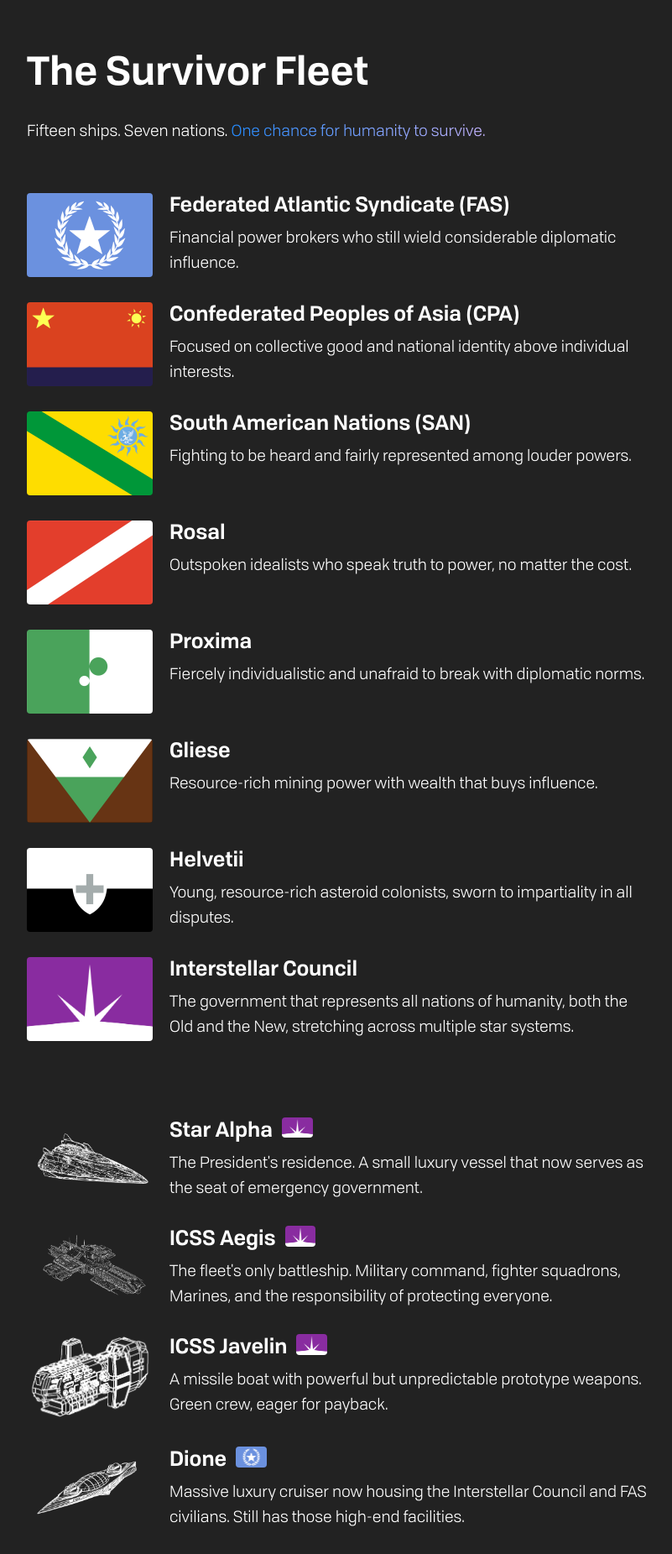
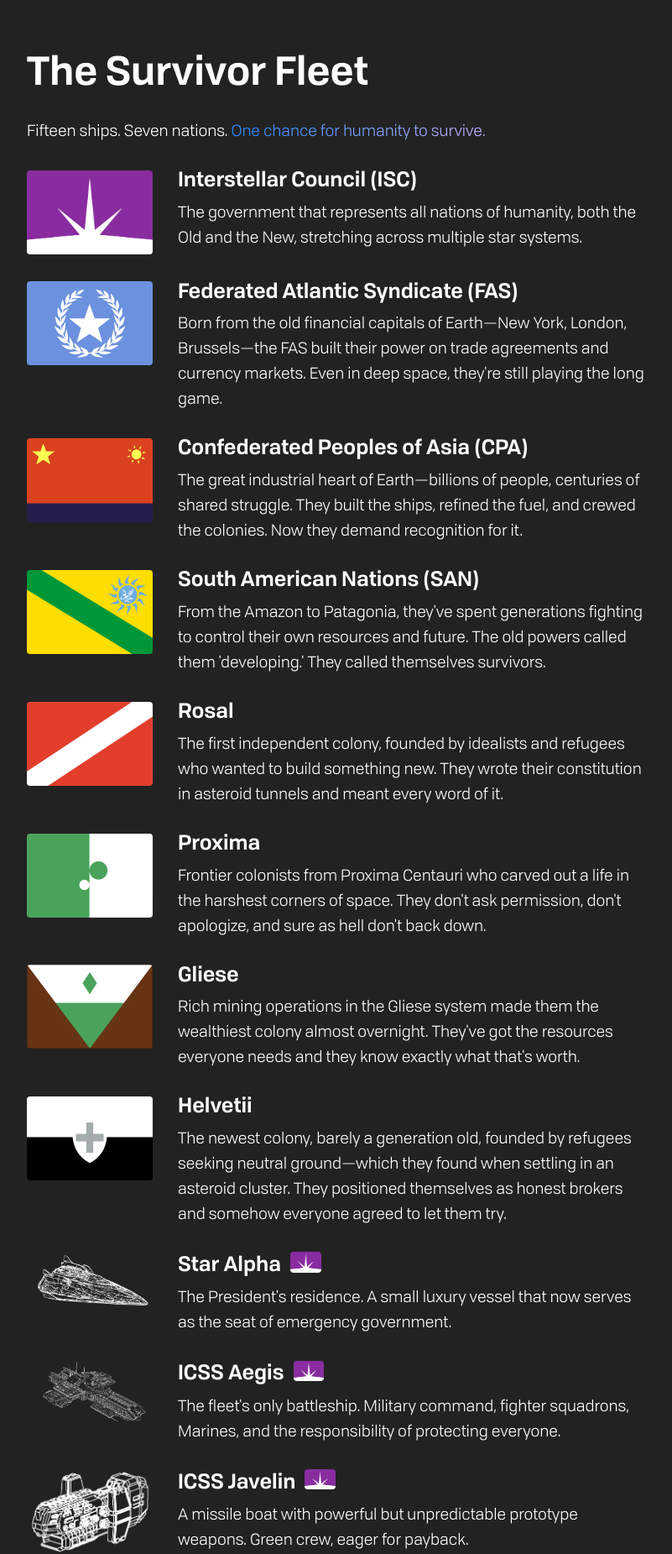
Before and after one commit to jedlimke/prairiefiregaming.com, a Jekyll site: the page built from megagames/den-of-wolves-2026.md, in a window 1280 px wide. Shown: the part 3600-5451 px from the top of the page at 84% size, without its empty margins (238-1039 px from the left). Built offline with Jekyll 4.4.1, drawn with Linux system fonts in a browser that asks for light colours.

Commit message:
Redid css, added ISC flag.

```diff
--- a/_sass/page.scss
+++ b/_sass/page.scss
@@ -179,26 +179,20 @@
 // ============================================================================
 // FLEET GRIDS FOR DEN OF WOLVES 2026
 // ============================================================================
-.fleet-nations,
-.fleet-vessels {
-	margin: var(--spacing-unit) 0;
-}
-
 .fleet-nation,
 .fleet-vessel {
-	margin-bottom: var(--spacing-unit);
+	margin-bottom: calc(var(--spacing-unit));
 
 	&:last-child {
 		margin-bottom: 0;
 	}
 
 	img {
-		width: 100%;
 		max-width: 100%;
 		height: auto;
 		display: block;
-		object-fit: contain;
-		margin-bottom: calc(var(--spacing-unit) / 3);
+		margin-bottom: var(--spacing-unit);
+		border-radius: var(--border-radius);
 		margin-top: unset;
 	}
 
@@ -233,7 +227,8 @@
 
 	@media screen and (min-width: 769px) {
 		display: flex;
-		gap: calc(var(--spacing-unit) / 1.5);
+		gap: var(--spacing-unit);
+		align-items: flex-start;
 
 		img {
 			flex-shrink: 0;
@@ -247,3 +242,8 @@
 		}
 	}
 }
+
+// Add a top margin for the nations so the flags align more nicely with the headers.
+.fleet-nations img {
+	margin-top: 0.15em;
+}
--- a/megagames/den-of-wolves-2026.md
+++ b/megagames/den-of-wolves-2026.md
@@ -78,11 +78,20 @@
 Fifteen ships. Seven nations. <span class="fancy-text">One chance for humanity to survive.</span>
 
 <div class="fleet-nations">
+
+  <div class="fleet-nation">
+    <img src="/assets/megagames/dow--nation--isc.png" alt="Interstellar Council flag" class="nation--isc">
+    <div class="fleet-content">
+      <h4>Interstellar Council (ISC)</h4>
+      <p>The government that represents all nations of humanity, both the Old and the New, stretching across multiple star systems.</p>
+    </div>
+  </div>
+
   <div class="fleet-nation">
     <img src="/assets/megagames/dow--nation--fas.png" alt="FAS flag" class="nation--fas">
     <div class="fleet-content">
       <h4>Federated Atlantic Syndicate (FAS)</h4>
-      <p>Financial power brokers who still wield considerable diplomatic influence.</p>
+      <p>Born from the old financial capitals of Earth—New York, London, Brussels—the FAS built their power on trade agreements and currency markets. Even in deep space, they're still playing the long game.</p>
     </div>
   </div>
 
@@ -90,7 +99,7 @@
     <img src="/assets/megagames/dow--nation--cpa.png" alt="CPA flag" class="nation--cpa">
     <div class="fleet-content">
       <h4>Confederated Peoples of Asia (CPA)</h4>
-      <p>Focused on collective good and national identity above individual interests.</p>
+      <p>The great industrial heart of Earth—billions of people, centuries of shared struggle. They built the ships, refined the fuel, and crewed the colonies. Now they demand recognition for it.</p>
     </div>
   </div>
 
@@ -98,7 +107,7 @@
     <img src="/assets/megagames/dow--nation--san.png" alt="SAN flag" class="nation--san">
     <div class="fleet-content">
       <h4>South American Nations (SAN)</h4>
-      <p>Fighting to be heard and fairly represented among louder powers.</p>
+      <p>From the Amazon to Patagonia, they've spent generations fighting to control their own resources and future. The old powers called them 'developing.' They called themselves survivors.</p>
     </div>
   </div>
 
@@ -106,7 +115,7 @@
     <img src="/assets/megagames/dow--nation--rosal.png" alt="Rosal flag" class="nation--rosal">
     <div class="fleet-content">
       <h4>Rosal</h4>
-      <p>Outspoken idealists who speak truth to power, no matter the cost.</p>
+      <p>The first independent colony, founded by idealists and refugees who wanted to build something new. They wrote their constitution in asteroid tunnels and meant every word of it.</p>
     </div>
   </div>
 
@@ -114,7 +123,7 @@
     <img src="/assets/megagames/dow--nation--proxima.png" alt="Proxima flag" class="nation--proxima">
     <div class="fleet-content">
       <h4>Proxima</h4>
-      <p>Fiercely individualistic and unafraid to break with diplomatic norms.</p>
+      <p>Frontier colonists from Proxima Centauri who carved out a life in the harshest corners of space. They don't ask permission, don't apologize, and sure as hell don't back down.</p>
     </div>
   </div>
 
@@ -122,7 +131,7 @@
     <img src="/assets/megagames/dow--nation--gliese.png" alt="Gliese flag" class="nation--gliese">
     <div class="fleet-content">
       <h4>Gliese</h4>
-      <p>Resource-rich mining power with wealth that buys influence.</p>
+      <p>Rich mining operations in the Gliese system made them the wealthiest colony almost overnight. They've got the resources everyone needs and they know exactly what that's worth.</p>
     </div>
   </div>
 
@@ -130,15 +139,7 @@
     <img src="/assets/megagames/dow--nation--helvetii.png" alt="Helvetii flag" class="nation--helvetii">
     <div class="fleet-content">
       <h4>Helvetii</h4>
-      <p>Young, resource-rich asteroid colonists, sworn to impartiality in all disputes.</p>
-    </div>
-  </div>
-
-  <div class="fleet-nation">
-    <img src="/assets/megagames/dow--nation--isc.png" alt="Interstellar Council flag" class="nation--isc">
-    <div class="fleet-content">
-      <h4>Interstellar Council</h4>
-      <p>The government that represents all nations of humanity, both the Old and the New, stretching across multiple star systems.</p>
+      <p>The newest colony, barely a generation old, founded by refugees seeking neutral ground—which they found when settling in an asteroid cluster. They positioned themselves as honest brokers and somehow everyone agreed to let them try.</p>
     </div>
   </div>
 </div>
```
